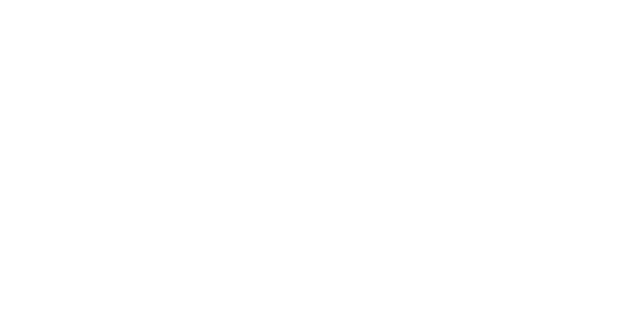
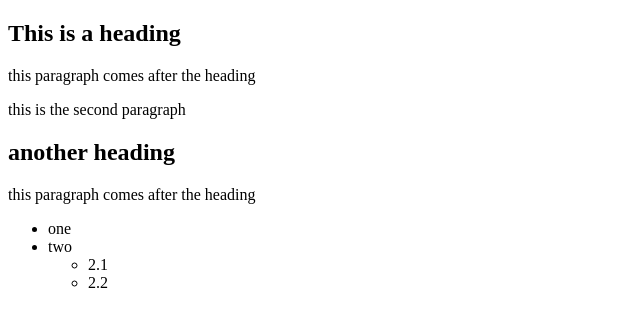
Before and after one commit to boydenz/week6, a plain HTML site: page index.html in a window 1280 px wide. Shown: the whole page, without its empty margins (0-640 px from the left). Drawn offline with Linux system fonts and the light colour scheme.

Commit message:
added content to body

```diff
--- a/index.html
+++ b/index.html
@@ -5,5 +5,22 @@
 		<title></title>
 	</head>
 	<body>
+        <h2>This is a heading</h2>
+        <div class="container">
+            <p>this paragraph comes after the heading</p>
+            <p>this is the second paragraph</p>
+
+            <h2>another heading</h2>
+            <p>this paragraph comes after the heading</p>
+
+            <ul class="list">
+                <li>one</li>
+                <li>two</li>
+                    <ul>
+                        <li>2.1</li>
+                        <li>2.2</li>
+                    </ul>
+            </ul>
+        </div>
 	</body>
 </html>
```
